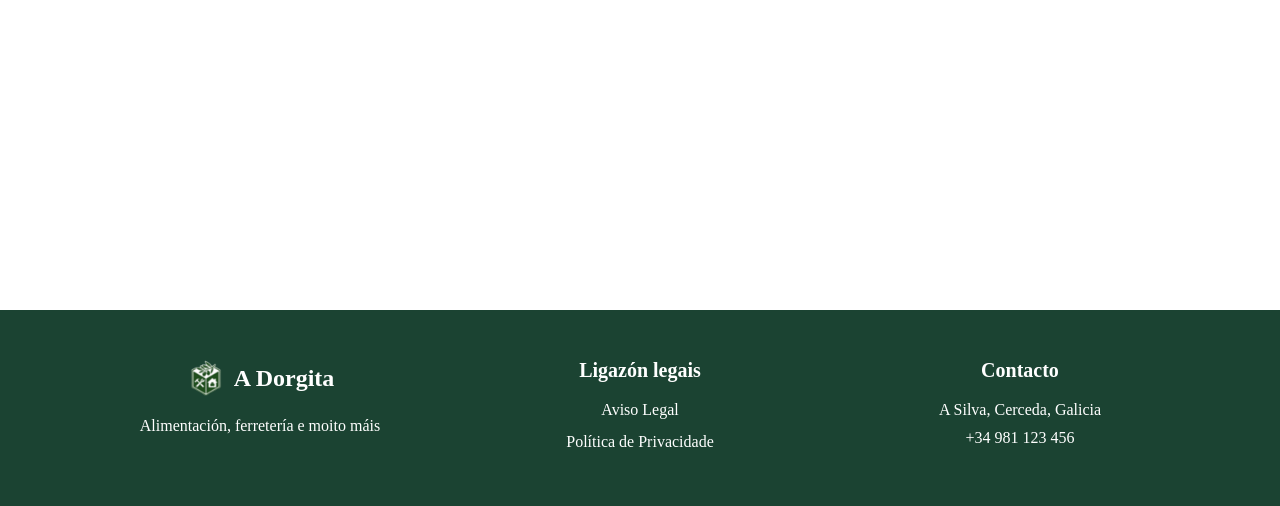
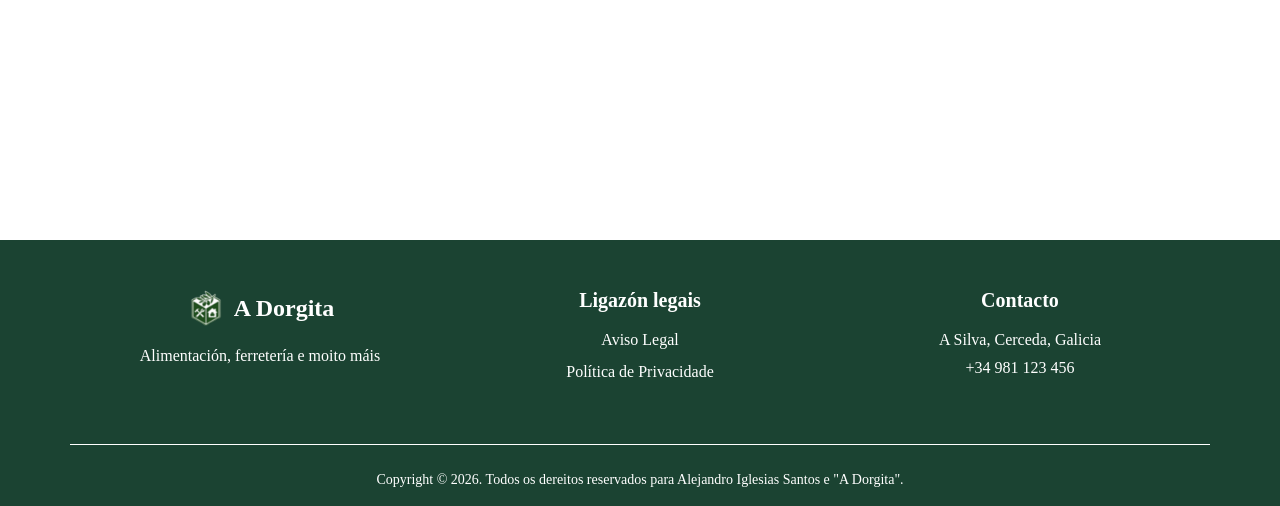
Before and after one commit to Igli-10/a-dorgita, a PHP site: page / in a window 1280 px wide. Shown: the part 294-800 px from the top of the page. Run offline with PHP 8.4, Linux system fonts and the light colour scheme.

Commit message:
Engado  a liña de copyright e dereitos debaixo das 3 columnas e remato co footer inicial

```diff
--- a/includes/footer.php
+++ b/includes/footer.php
@@ -23,6 +23,10 @@
                 <p class="mb-1">A Silva, Cerceda, Galicia</p>
                 <p>+34 981 123 456</p>
             </div>
+
+            <div class="d-flex justify-content-center pt-4 mt-4 borde-superior">
+                <p class="small m-0">Copyright © 2026. Todos os dereitos reservados para Alejandro Iglesias Santos e "A Dorgita".</p>
+            </div>
         </div>
     </div>
 </footer>
--- a/public/css/estilos.css
+++ b/public/css/estilos.css
@@ -14,3 +14,7 @@
 footer{
     color: #FFFFFF;
 }
+
+.borde-superior{
+    border-top: 1px solid #FFFFFF;
+}
```
